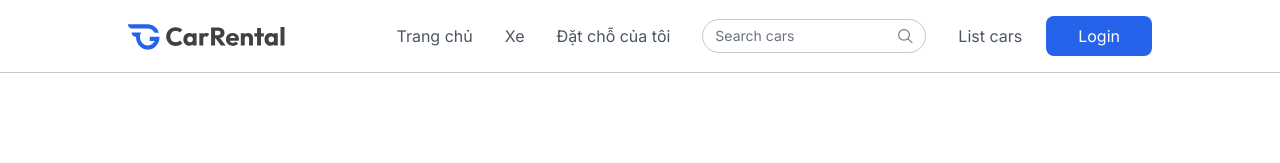
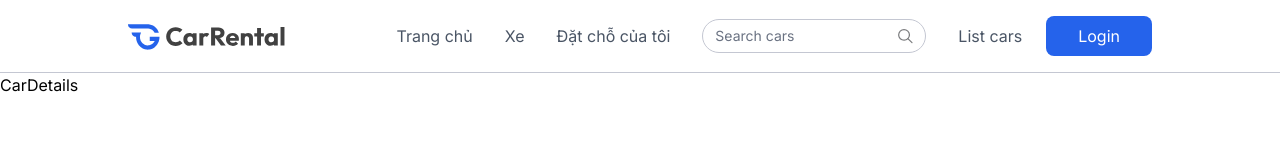
Before and after one commit to AnhTuan2411Dev/FullStackCarRentalBookingApp01, a React (Vite) app in the folder client/: page /car-details/1 in a window 1280 px wide. Shown: the top 163 px of the page. Built offline with nearby package versions, Linux system fonts and the light colour scheme.

Commit message:
Tạo các trang chính

```diff
--- a/client/src/App.tsx
+++ b/client/src/App.tsx
@@ -2,6 +2,10 @@ import './App.css'
 import Navbar from './components/Navbar'
 import { Routes, Route, useLocation } from 'react-router-dom'
 import { useState } from 'react'
+import Home from './pages/Home'
+import MyBookings from './pages/MyBookings'
+import Cars from './pages/Cars'
+import CarDetails from './pages/CarDetails'
 
 function App() {
   const [showLogin, setShowLogin] = useState(false)
@@ -9,6 +13,12 @@ function App() {
   return (
     <>
       {!isOwnerPath && <Navbar setShowLogin={setShowLogin} />}
+      <Routes>
+        <Route path="/" element={<Home />} />
+        <Route path="/my-bookings" element={<MyBookings />} />
+        <Route path="/cars" element={<Cars />} />
+        <Route path="/car-details/:id" element={<CarDetails />} />
+      </Routes>
     </>
   )
 }
--- /dev/null
+++ b/client/src/pages/CarDetails.tsx
@@ -0,0 +1,9 @@
+import React from 'react'
+
+const CarDetails = () => {
+  return (
+    <div>CarDetails</div>
+  )
+}
+
+export default CarDetails
--- /dev/null
+++ b/client/src/pages/Cars.tsx
@@ -0,0 +1,9 @@
+import React from 'react'
+
+const Cars = () => {
+  return (
+    <div>Cars</div>
+  )
+}
+
+export default Cars
--- /dev/null
+++ b/client/src/pages/Home.tsx
@@ -0,0 +1,9 @@
+import React from 'react'
+
+const Home = () => {
+  return (
+    <div>Home</div>
+  )
+}
+
+export default Home
--- /dev/null
+++ b/client/src/pages/MyBookings.tsx
@@ -0,0 +1,9 @@
+import React from 'react'
+
+const MyBookings = () => {
+  return (
+    <div>MyBookings</div>
+  )
+}
+
+export default MyBookings
```
Also changed, not shown: client/src/components/Navbar.tsx (+18 -0 lines).
